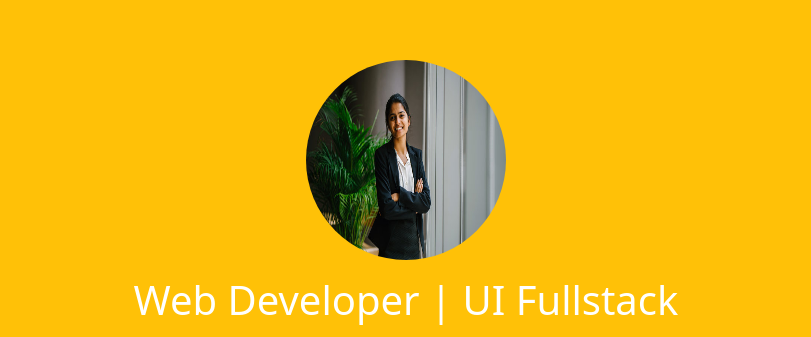
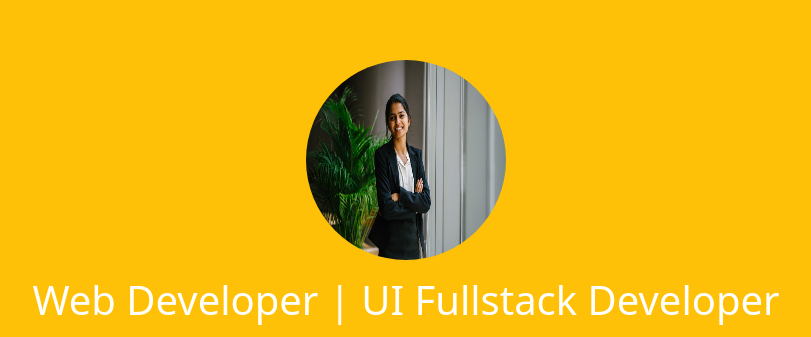
Before and after one commit to Ashwiniportfoli/ashwini-portfolio, a website: page index.html in a window 1280 px wide. Shown: the part 138-475 px from the top of the page, without its empty margins (234-1045 px from the left). Drawn offline with nearby package versions, Linux system fonts and the light colour scheme.

Commit message:
title updated

```diff
--- a/index.html
+++ b/index.html
@@ -21,7 +21,7 @@
             <img src="public/image/ashwini.jpg" width="200" height="200" style="border-radius: 200px;">
         </div>
         <div class="mt-3">
-            <b class="text-white h1">Web Developer | UI Fullstack</b>
+            <b class="text-white h1">Web Developer | UI Fullstack Developer</b>
         </div>
         <div class="mt-3 bg-dark text-white p-2">
             <h3>Projects</h3>
```
